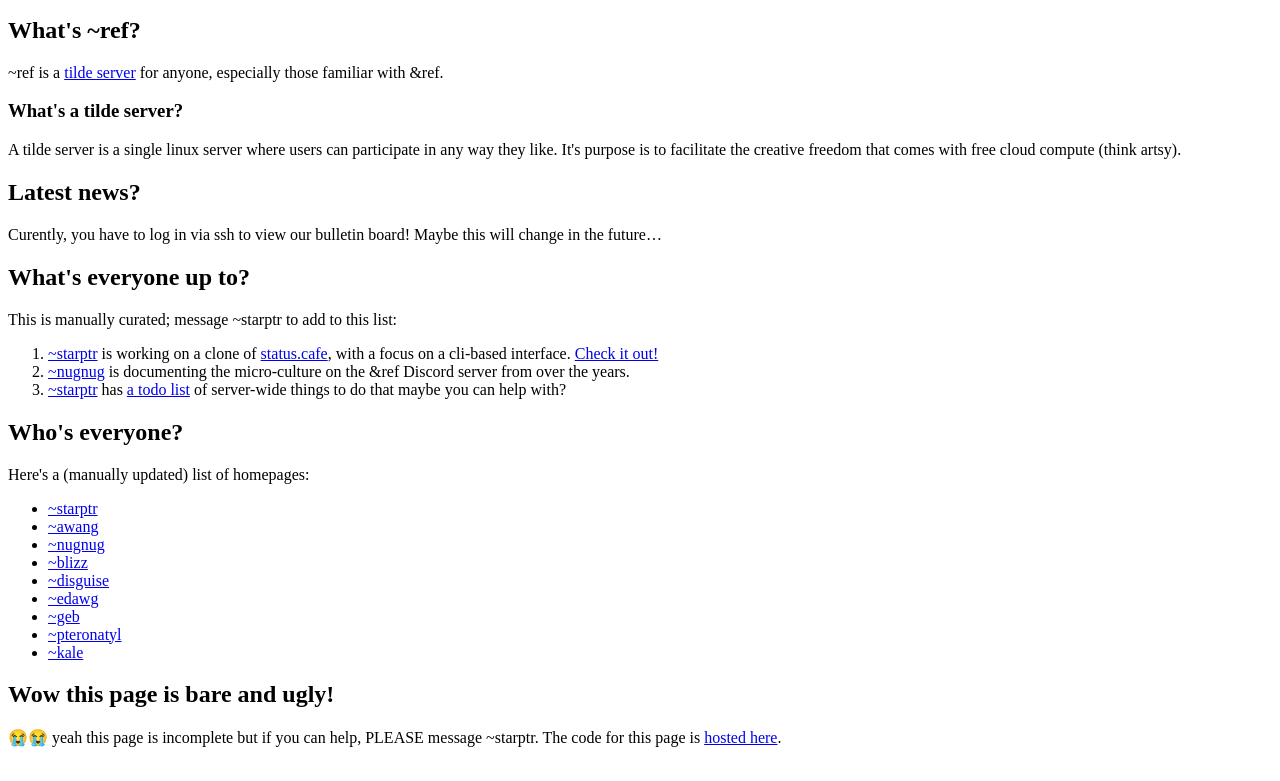
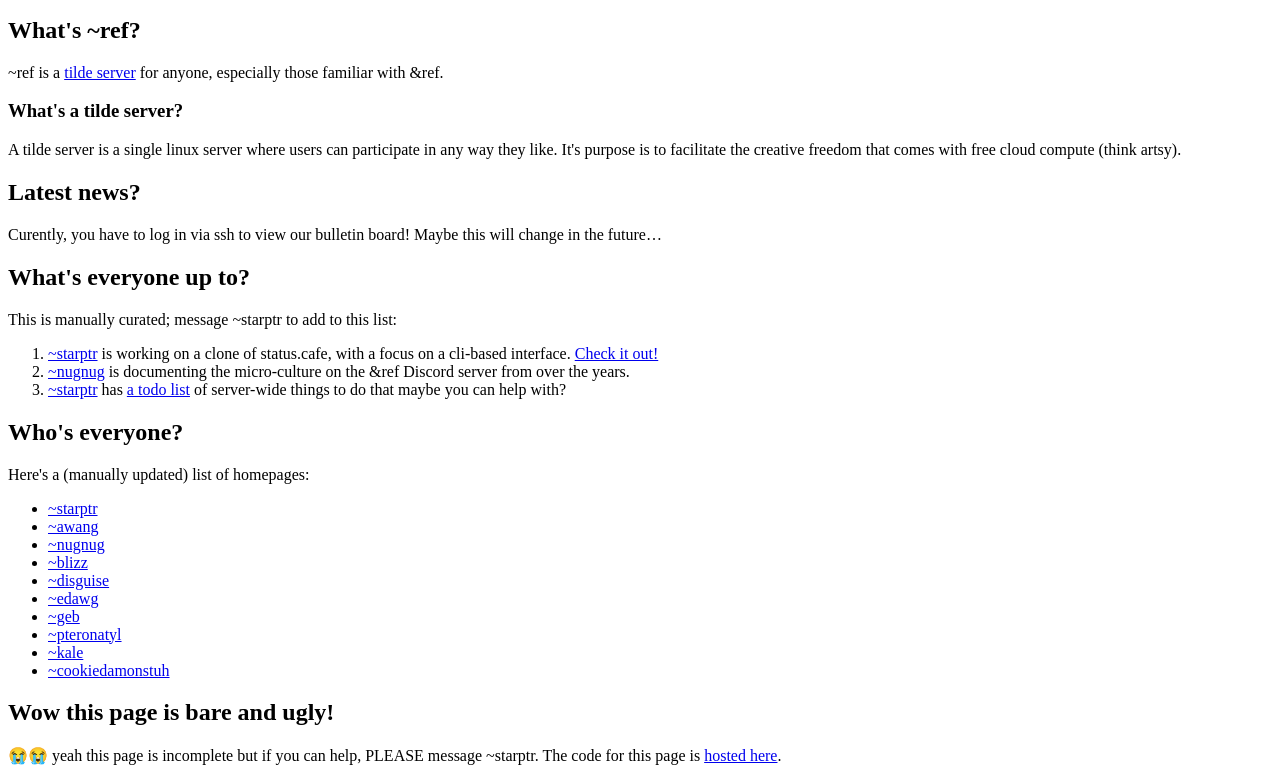
Before and after one commit to starptr/andref-homepages, a plain HTML site: page tilde/index.html in a window 1280 px wide. Shown: the part 101-882 px from the top of the page. Drawn offline with Linux system fonts and the light colour scheme.

Commit message:
Update frontpage

```diff
--- a/tilde/index.html
+++ b/tilde/index.html
@@ -27,7 +27,7 @@
 <p>This is manually curated; message ~starptr to add to this list:</p>
 <ol>
     <li>
-        <a href="~starptr">~starptr</a> is working on a clone of <a href="https://status.cafe">status.cafe</a>,
+        <a href="~starptr">~starptr</a> is working on a clone of status.cafe,
         with a focus on a cli-based interface. <a href="https://tilde.andref.app/status-coffee">Check it out!</a>
     </li>
     <li>
@@ -52,10 +52,10 @@
     <li><a href="~geb">~geb</a></li>
     <li><a href="~pteronatyl">~pteronatyl</a></li>
     <li><a href="~kale">~kale</a></li>
+    <li><a href="~cookiedamonstuh">~cookiedamonstuh</a></li>
 
     <!-- They haven't started writing their pages yet
     <li><a href="~jjonn">~jjonn</a></li>
-    <li><a href="~cookiedamonstuh">~cookiedamonstuh</a></li>
     -->
 </ul>
 
```
